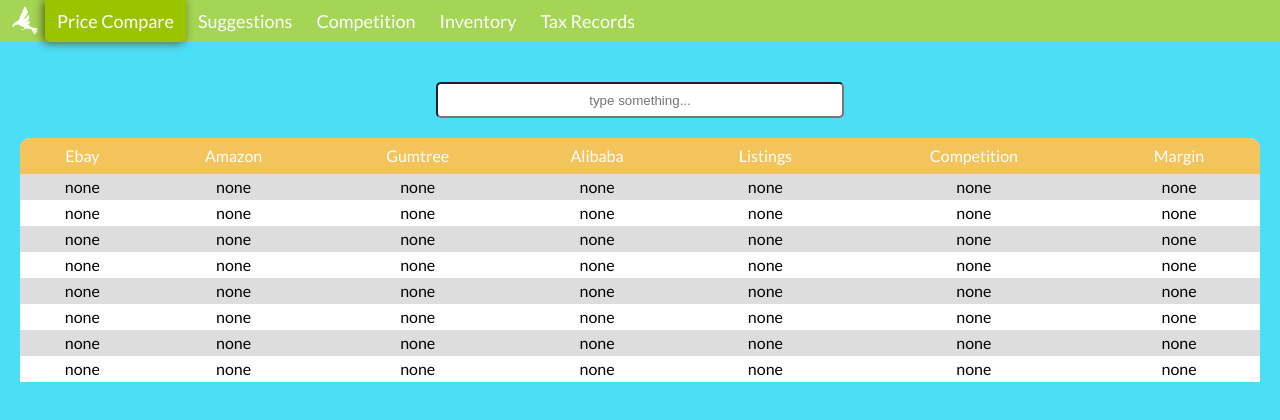
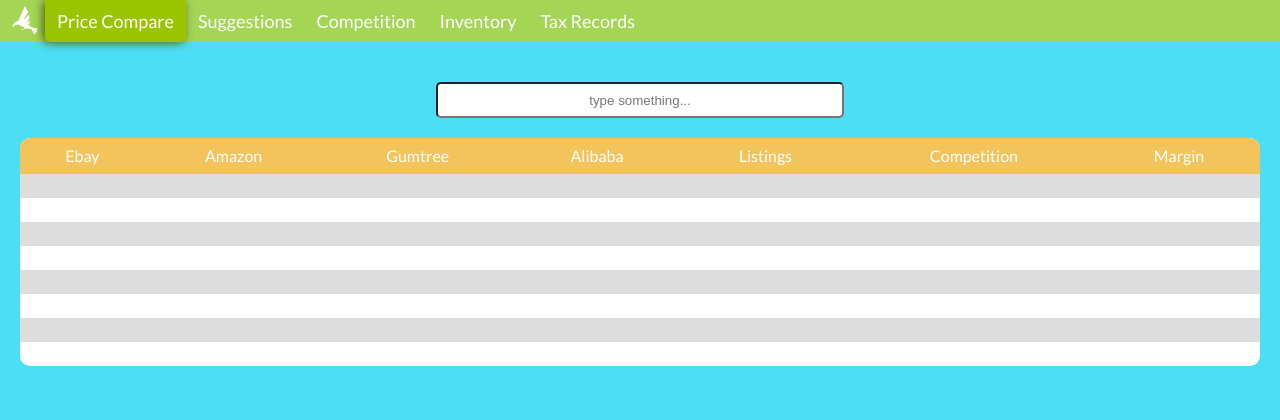
Before and after one commit to TomDrapes/epidash, a React (Create React App) app: page / in a window 1280 px wide. Shown: the top 420 px of the page. Built offline with nearby package versions, Linux system fonts and the light colour scheme.

Commit message:
added round corners to comparison table

```diff
--- a/src/components/price_compare/PriceCompare.js
+++ b/src/components/price_compare/PriceCompare.js
@@ -11,13 +11,13 @@
 
     emptyCells = () => (
                 <tr>
-                    <td>none</td>
-                    <td>none</td>
-                    <td>none</td>
-                    <td>none</td>
-                    <td>none</td>
-                    <td>none</td>
-                    <td>none</td>
+                    <td>{" "}</td>
+                    <td>{" "}</td>
+                    <td>{" "}</td>
+                    <td>{" "}</td>
+                    <td>{" "}</td>
+                    <td>{" "}</td>
+                    <td>{" "}</td>
                 </tr>
     )
 
--- a/src/components/price_compare/style.css
+++ b/src/components/price_compare/style.css
@@ -36,11 +36,16 @@
 
 .comparison-table tr {
     background: white;
+    height: 24px;
 
 }
 
-.comparison-table tr:last-of-type {
-    border-bottom-right-radius: 10px;
+.comparison-table tr:last-child td:first-child {
+    border-bottom-left-radius: 10px;
+}
+
+.comparison-table tr:last-child td:last-child {
+  border-bottom-right-radius: 10px;
 }
 
 .comparison-table td {
```
Also changed, not shown: 1 other file (tests, documents, lock files or other folders).
